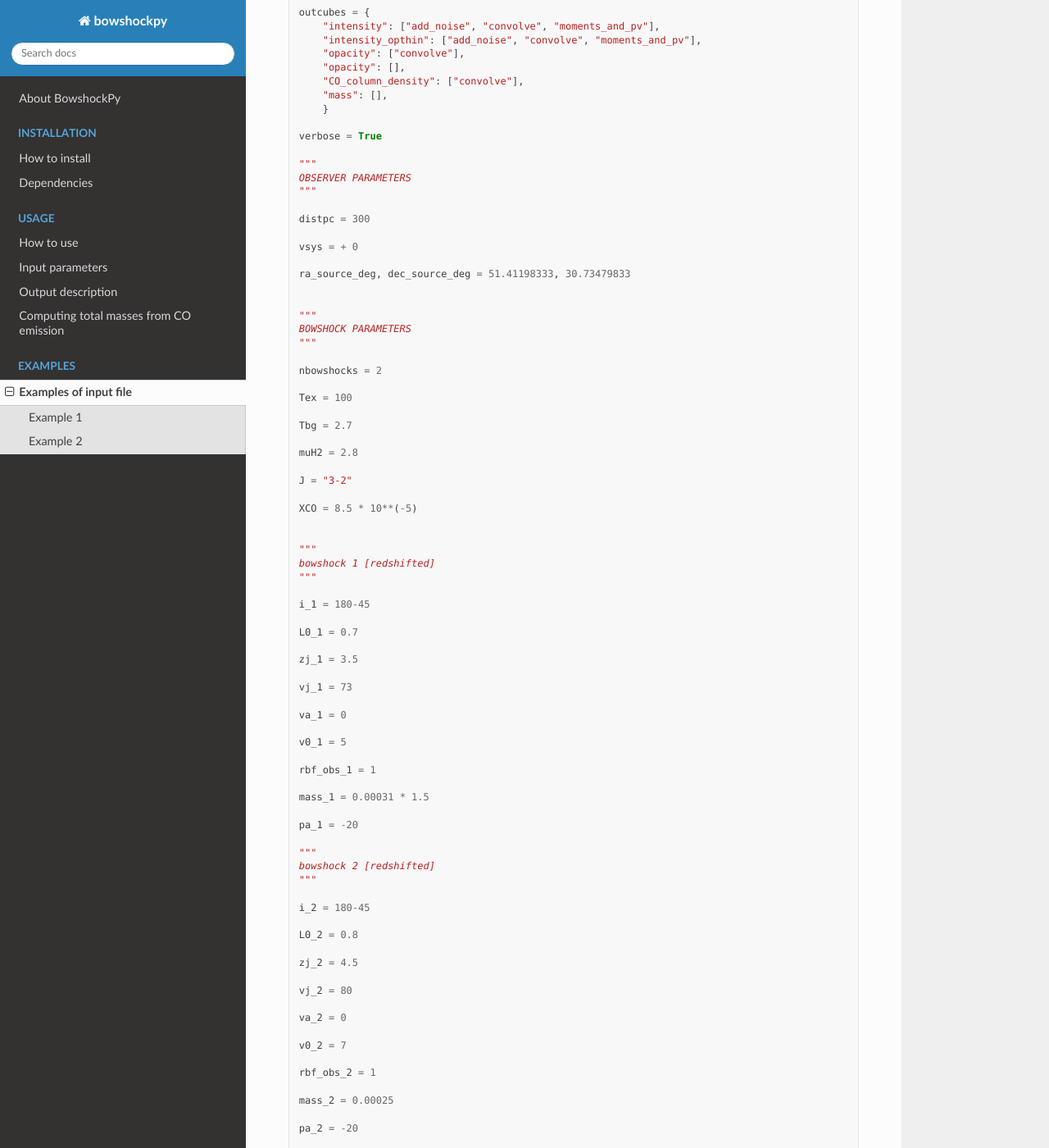
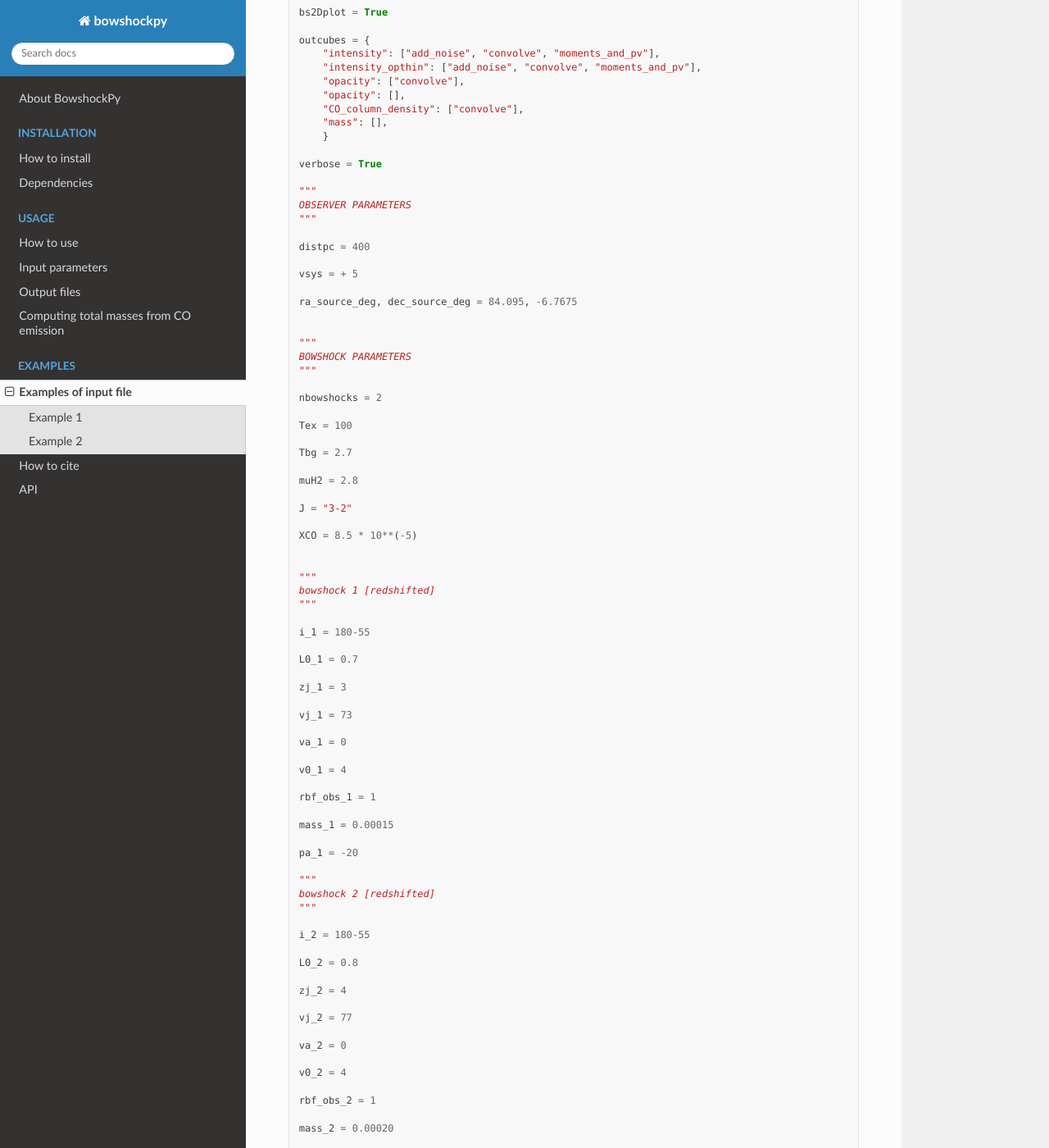
Before and after one commit to gblazquez/bowshockpy, a Sphinx documentation site: the page built from docs/source/examples_inputfile.rst, in a window 1280 px wide and 1400 px high, scrolled down 3109 px. Shown: the whole window at 82% size. Built offline with Sphinx 7.4.7 and the Read the Docs theme 3.1.0, drawn with Linux system fonts in a browser that asks for light colours; pages that are not in the unit, such as notebooks, are missing from menus; some of the changed text lies outside the part shown.

Commit message:
better examples and output described in docs

```diff
--- a/bowshockpy/__init__.py
+++ b/bowshockpy/__init__.py
@@ -1,4 +1,4 @@
-from .utils import mb_sa_gaussian_f, gaussconvolve, get_color, plotpv, plotsumint, plotmom0, plotmom1, plotmom2, plotmom8
+from .utils import print_example, mb_sa_gaussian_f, gaussconvolve, get_color, plotpv, plotsumint, plotmom0, plotmom1, plotmom2, plotmom8
 
 from .bsmodels import NarrowJet, ObsModel, Bowshock2D, Bowshock2DPlots, BowshockCube, CubeProcessing
 
--- a/docs/source/examples_inputfile.rst
+++ b/docs/source/examples_inputfile.rst
@@ -34,11 +34,11 @@ This example of input file generates one redshifted bowshock
   OBSERVER PARAMETERS
   """
 
-  distpc = 300
+  distpc = 400
 
-  vsys = + 0
+  vsys = + 5
 
-  ra_source_deg, dec_source_deg = 51.41198333, 30.73479833
+  ra_source_deg, dec_source_deg = 84.095, -6.7675
 
 
   """
@@ -76,7 +76,7 @@ This example of input file generates one redshifted bowshock
 
   rbf_obs_1 = 1
 
-  mass_1 = 0.0002
+  mass_1 = 0.00015
 
   pa_1 = -20
 
@@ -91,9 +91,9 @@ This example of input file generates one redshifted bowshock
 
   nc = 50
 
-  vch0 = 30
+  vch0 = 35
 
-  vchf = 63
+  vchf = 65
 
   nxs, nys = (200, 200)
 
@@ -113,9 +113,11 @@ This example of input file generates one redshifted bowshock
 
   refpix = [80, 30]
 
+  coordcube = "sky"
+
   parot = 0
 
-  sigma_beforeconv = 0.1
+  sigma_beforeconv = 0.05
 
   maxcube2noise = 0.07
 
@@ -192,11 +194,11 @@ This example of input file generates two blueshifted bowshock
   OBSERVER PARAMETERS
   """
 
-  distpc = 300
+  distpc = 400
 
-  vsys = + 0
+  vsys = + 5
 
-  ra_source_deg, dec_source_deg = 51.41198333, 30.73479833
+  ra_source_deg, dec_source_deg = 84.095, -6.7675
 
 
   """
@@ -220,21 +222,21 @@ This example of input file generates two blueshifted bowshock
   bowshock 1 [redshifted]
   """
 
-  i_1 = 180-45
+  i_1 = 180-55
 
   L0_1 = 0.7
 
-  zj_1 = 3.5
+  zj_1 = 3
 
   vj_1 = 73
 
   va_1 = 0
 
-  v0_1 = 5
+  v0_1 = 4
 
   rbf_obs_1 = 1
 
-  mass_1 = 0.00031 * 1.5
+  mass_1 = 0.00015
 
   pa_1 = -20
 
@@ -242,21 +244,21 @@ This example of input file generates two blueshifted bowshock
   bowshock 2 [redshifted]
   """
 
-  i_2 = 180-45
+  i_2 = 180-55
 
   L0_2 = 0.8
 
-  zj_2 = 4.5
+  zj_2 = 4
 
-  vj_2 = 80
+  vj_2 = 77
 
   va_2 = 0
 
-  v0_2 = 7
+  v0_2 = 4
 
   rbf_obs_2 = 1
 
-  mass_2 = 0.00025
+  mass_2 = 0.00020
 
   pa_2 = -20
 
@@ -295,9 +297,11 @@ This example of input file generates two blueshifted bowshock
 
   refpix = [80, 30]
 
+  coordcube = "sky"
+
   parot = 0
 
-  sigma_beforeconv = 0.1
+  sigma_beforeconv = 0.05
 
   maxcube2noise = 0.07
 
--- a/docs/source/index.rst
+++ b/docs/source/index.rst
@@ -40,8 +40,6 @@ Contents
    examples_module
 
 .. toctree::
-   :maxdepth: 2
-   :caption:
 
    citation
    api
--- a/docs/source/inputparams.rst
+++ b/docs/source/inputparams.rst
@@ -153,6 +153,9 @@ Spectral cube parameters
 *refpix* (list or None)
     Pixel coordinates (zero-based) of the source, i.e., the origin from which the distances are measured. The first index is the R.A. axis, the second is the  Dec. axis [[int, int] or None]
 
+*coordcube* ("sky" or "offset")
+    Set to "sky" if you would like to set the cube headers in sky coordinates, or "offset" if you prefer them in offsets relative to the origin (the source).
+
 *parot* (float)
     Angle to rotate the image [degrees]
 
--- a/docs/source/usage.rst
+++ b/docs/source/usage.rst
@@ -17,7 +17,7 @@ If you want to use an example of an input file, you can print some :doc:`example
 
 .. code-block:: console
 
-  (.venv) $ bowshockpy --print_example 1
+  (.venv) $ bowshockpy --print-example 1
 
 Then, you can modify the example file to your needs.
 
--- a/pyproject.toml
+++ b/pyproject.toml
@@ -10,5 +10,5 @@ dynamic = ["version", "maintainers", "scripts", "dependencies"]
 
 [project.urls]
 Homepage = "https://github.com/gblazquez/bowshockpy"
-Documentation = "bowshockpy.readthedocs.io/en/latest/"
+Documentation = "https://bowshockpy.readthedocs.io/en/latest/"
 Repository = "https://github.com/gblazquez/bowshockpy"
```
Also changed, not shown: other parts of docs/source/examples_inputfile.rst (+1 -1 lines), README.md (+12 -41 lines), docs/source/outputs.rst (+60 -2 lines), docs/source/2D_1.png (added), docs/source/momentsandpv_and_params_I_nc.png (added), 9 other files.
